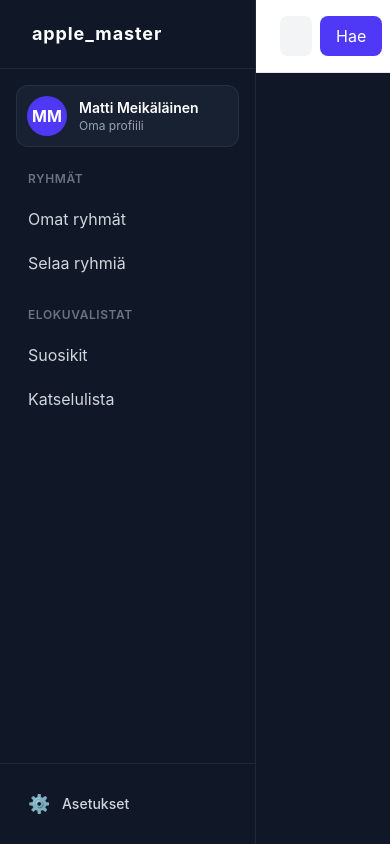
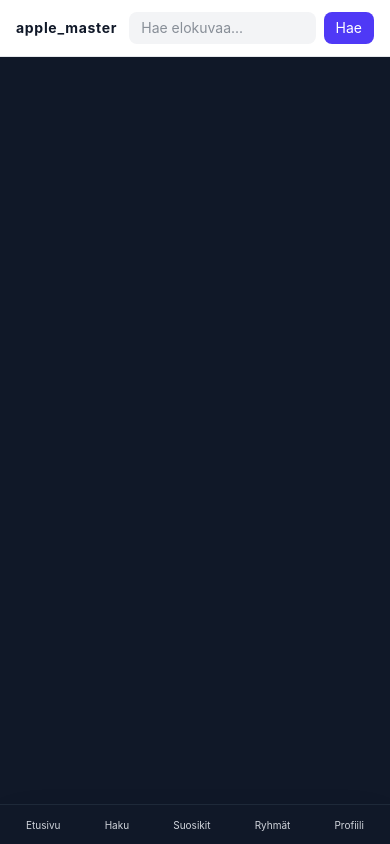
Before and after one commit to HenriEkorre/apple_master, a React (Vite) app: page /test in a window 390 px wide. Built offline with nearby package versions, Linux system fonts and the light colour scheme.

Commit message:
Muokattu skaalautumaan myös mobiilille

```diff
--- a/api/app.js
+++ b/api/app.js
@@ -4,7 +4,7 @@ import path from "path";
 import { fileURLToPath } from "url";
 import cors from "cors";
 import errorHandler from "./middleware/errorHandler.js";
-import testRouter from "./routes/testRouter.js";
+//import testRouter from "./routes/testRouter.js";
 import movieRouter from "./routes/movieRouter.js";
 
 const app = express();
@@ -20,7 +20,7 @@ app.use(
 app.use(express.json());
 app.use(express.urlencoded({ extended: false }));
 
-app.use("/api/tests", testRouter);
+//app.use("/api/tests", testRouter);
 app.use("/api/movies", movieRouter);
 
 // Health check endpoint for database connectivity
--- a/src/App.jsx
+++ b/src/App.jsx
@@ -4,6 +4,7 @@ import './App.css'
 import { BrowserRouter as Router, Routes, Route } from 'react-router-dom'
 
 import Sidebar from './components/Sidebar'
+import MobileNav from './components/MobileNav'
 import Home from './pages/Home'
 import Search from './pages/Search'
 import Header from './components/Header'
@@ -24,6 +25,7 @@ function App() {
           </Routes>
         </main>
       </div>
+      <MobileNav/>
     </div>
   )
 }
--- a/src/components/Header.jsx
+++ b/src/components/Header.jsx
@@ -1,36 +1,99 @@
-import { useState } from 'react'
-import { useNavigate } from 'react-router-dom'
+import { useState, useEffect } from 'react'
+import { useNavigate, Link } from 'react-router-dom'
+import axios from 'axios'
 
 export default function Header() {
   const [query, setQuery] = useState('')
+  const [suggestions, setSuggestions] = useState([])
   const navigate = useNavigate()
+
+  // Live-haku: tekee pyynnön aina kun query muuttuu (pienellä viiveellä)
+  useEffect(() => {
+    if (query.trim() === '') {
+      setSuggestions([])
+      return
+    }
+
+    const delayDebounceFn = setTimeout(() => {
+      axios.get(`/api/movies/search?q=${encodeURIComponent(query.trim())}`)
+        .then((response) => {
+          setSuggestions(response.data.slice(0, 3))
+        })
+        .catch((error) => {
+          console.error("Virhe ehdotusten haussa:", error)
+        })
+    }, 300)
+
+    return () => clearTimeout(delayDebounceFn)
+  }, [query])
 
   const handleSearch = (e) => {
     e.preventDefault()
     if (!query.trim()) return
 
-    // Ohjaa käyttäjän hakutulossivulle osoitteeseen /search?q=hakutermi
+    setSuggestions([])
     navigate(`/search?q=${encodeURIComponent(query.trim())}`)
   }
 
   return (
-    <header className="sticky top-0 bg-white dark:bg-gray-800 border-b border-gray-200 dark:border-gray-700 z-30 px-6 py-4 flex items-center justify-between">
-      {/* Käytetään formia, jotta haku aktivoituu myös enteriä painamalla!! */}
-      <form onSubmit={handleSearch} className="flex items-center w-full max-w-md">
+    <header className="sticky top-0 bg-white dark:bg-gray-800 border-b border-gray-200 dark:border-gray-700 z-30 px-4 md:px-6 py-3 flex items-center justify-between gap-3">
+
+      {/* 1. Logo / Teksti, joka vie aina etusivulle */}
+      <Link
+        to="/"
+        className="md:hidden font-bold text-sm tracking-wider text-gray-900 dark:text-white shrink-0 hover:text-indigo-500 transition"
+        >
+        apple_master
+      </Link>
+
+      {/* 2. Hakukenttä ja live-ehdotukset */}
+      <div className="relative flex-1 max-w-md">
+        <form onSubmit={handleSearch} className="flex items-center w-full">
           <input
             type="text"
             value={query}
             onChange={(e) => setQuery(e.target.value)}
-          placeholder="Kirjoita elokuvan nimi..."
-          className="w-full px-4 py-2 bg-gray-100 dark:bg-gray-700 text-gray-800 dark:text-white rounded-lg focus:outline-none focus:ring-2 focus:ring-indigo-500"
+            placeholder="Hae elokuvaa..."
+            className="w-full px-3 py-1.5 md:px-4 md:py-2 text-sm bg-gray-100 dark:bg-gray-700 text-gray-800 dark:text-white rounded-lg focus:outline-none focus:ring-2 focus:ring-indigo-500"
           />
           <button
             type="submit"
-          className="ml-2 px-4 py-2 bg-indigo-600 text-white rounded-lg hover:bg-indigo-700 transition cursor-pointer"
+            className="ml-2 px-3 py-1.5 md:px-4 md:py-2 text-sm bg-indigo-600 text-white rounded-lg hover:bg-indigo-700 transition cursor-pointer shrink-0"
           >
             Hae
           </button>
         </form>
+
+        {/* Live-ehdotukset (Dropdown) */}
+        {suggestions.length > 0 && (
+          <div className="absolute left-0 right-14 mt-2 bg-white dark:bg-gray-900 border border-gray-200 dark:border-gray-700 rounded-lg shadow-2xl overflow-hidden z-50">
+            {suggestions.map((movie) => (
+              <Link
+                key={movie.id}
+                to={`/movie/${movie.id}`}
+                onClick={() => {
+                  setSuggestions([])
+                  setQuery('')
+                }}
+                className="flex items-center gap-3 p-2.5 hover:bg-gray-100 dark:hover:bg-gray-800 transition border-b border-gray-100 dark:border-gray-800 last:border-none"
+              >
+                <img
+                  src={movie.poster_path ? `https://image.tmdb.org/t/p/w92${movie.poster_path}` : 'https://via.placeholder.com/40x60?text=Ei+kuvaa'}
+                  alt={movie.title}
+                  className="w-8 h-12 object-cover rounded shadow"
+                />
+                <div className="flex-1 min-w-0">
+                  <h4 className="text-xs md:text-sm font-bold text-gray-900 dark:text-white truncate">{movie.title}</h4>
+                  <p className="text-[10px] md:text-xs text-gray-500 dark:text-gray-400">
+                    {movie.release_date ? movie.release_date.split('-')[0] : 'Ei vuotta'}
+                  </p>
+                </div>
+              </Link>
+            ))}
+          </div>
+        )}
+      </div>
+
     </header>
   )
 }
--- /dev/null
+++ b/src/components/MobileNav.jsx
@@ -0,0 +1,28 @@
+import { Link } from 'react-router-dom'
+
+export default function MobileNav() {
+  return (
+    <nav className="md:hidden fixed bottom-0 left-0 right-0 bg-gray-900 border-t border-gray-800 flex justify-around items-center py-2 px-1 z-50 text-xs shadow-2xl">
+      <Link to="/" className="flex flex-col items-center text-gray-300 hover:text-indigo-400 p-1">
+        <span className="text-lg"></span>
+        <span className="mt-0.5 text-[10px]">Etusivu</span>
+      </Link>
+      <Link to="/search" className="flex flex-col items-center text-gray-300 hover:text-indigo-400 p-1">
+        <span className="text-lg"></span>
+        <span className="mt-0.5 text-[10px]">Haku</span>
+      </Link>
+      <Link to="/favorites" className="flex flex-col items-center text-gray-300 hover:text-indigo-400 p-1">
+        <span className="text-lg"></span>
+        <span className="mt-0.5 text-[10px]">Suosikit</span>
+      </Link>
+      <Link to="/groups" className="flex flex-col items-center text-gray-300 hover:text-indigo-400 p-1">
+        <span className="text-lg"></span>
+        <span className="mt-0.5 text-[10px]">Ryhmät</span>
+      </Link>
+      <Link to="/profile" className="flex flex-col items-center text-gray-300 hover:text-indigo-400 p-1">
+        <span className="text-lg"></span>
+        <span className="mt-0.5 text-[10px]">Profiili</span>
+      </Link>
+    </nav>
+  )
+}
--- a/src/components/Sidebar.jsx
+++ b/src/components/Sidebar.jsx
@@ -2,14 +2,14 @@ import { Link } from 'react-router-dom'
 
 export default function Sidebar() {
   return (
-    <aside className="flex flex-col w-64 bg-gray-900 text-gray-300 border-r border-gray-800 h-screen shrink-0">
+    /* hidden md:flex: piilossa mobiilissa, näkyy md-koosta ylöspäin */
+    <aside className="hidden md:flex flex-col w-64 bg-gray-900 text-gray-300 border-r border-gray-800 h-screen shrink-0">
 
       {/* 1. Logo vie etusivulle */}
       <Link
         to="/"
         className="p-5 border-b border-gray-800 flex items-center gap-3 hover:bg-gray-800/50 transition group cursor-pointer"
       >
-        <span className="text-2xl group-hover:scale-110 transition-transform"></span>
         <h1 className="text-lg font-bold tracking-wider text-white group-hover:text-indigo-400 transition">
           apple_master
         </h1>
@@ -17,8 +17,6 @@ export default function Sidebar() {
 
       {/* Sivupalkin rullattava sisältö */}
       <div className="flex-1 overflow-y-auto p-4 space-y-6">
-
-        {/* 2. Oma profiili */}
         <div>
           <Link
             to="/profile"
@@ -36,7 +34,6 @@ export default function Sidebar() {
           </Link>
         </div>
 
-        {/* 3. Ryhmät */}
         <div>
           <h3 className="text-xs uppercase tracking-wider text-gray-500 font-semibold mb-3 px-3">
             Ryhmät
@@ -55,7 +52,6 @@ export default function Sidebar() {
           </ul>
         </div>
 
-        {/* 4. Elokuvalistat */}
         <div>
           <h3 className="text-xs uppercase tracking-wider text-gray-500 font-semibold mb-3 px-3">
             Elokuvalistat
@@ -73,16 +69,14 @@ export default function Sidebar() {
             </li>
           </ul>
         </div>
-
       </div>
 
-      {/* 5. Asetukset-painike alhaalla */}
       <div className="p-4 border-t border-gray-800">
         <Link
           to="/settings"
           className="flex items-center gap-3 px-3 py-2.5 rounded-lg hover:bg-gray-800 text-gray-300 hover:text-white transition group"
         >
-          <span className="text-lg group-hover:rotate-145 transition-transform duration-1000">⚙️</span>
+          <span className="text-lg">⚙️</span>
           <span className="text-sm font-medium">Asetukset</span>
         </Link>
       </div>
--- a/src/pages/Home.jsx
+++ b/src/pages/Home.jsx
@@ -43,7 +43,7 @@ export default function Home() {
 			<h2 className="text-2xl font-bold mb-6 text-white">Suositut elokuvat</h2>
 
 			{/* Korttiruudukko */}
-			<div className="grid grid-cols-1 sm:grid-cols-2 md:grid-cols-3 lg:grid-cols-4 xl:grid-cols-5 gap-6">
+			<div className="grid grid-cols-2 sm:grid-cols-3 md:grid-cols-4 lg:grid-cols-5 gap-3 md:gap-6">
 				{movies.map((movie) => (
 					<MovieCard key={movie.id} movie={movie} />
 				))}
```
Lines whose indentation alone changed are shown as unchanged.
